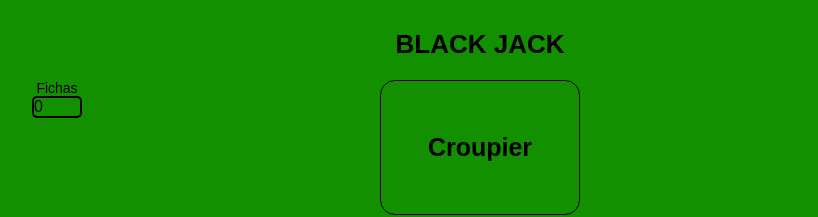
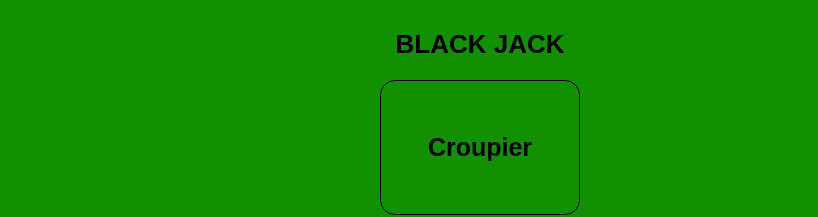
Before and after one commit to Renatolcpereira/blackjack, a plain HTML site: page index.html in a window 1280 px wide. Shown: the top 217 px of the page, without its empty margins (160-978 px from the left). Drawn offline with nearby package versions, Linux system fonts and the light colour scheme.

Commit message:
Add files via upload

```diff
--- a/index.html
+++ b/index.html
@@ -24,10 +24,10 @@
 <body>
     <h1>BLACK JACK</h1>
 
-    <div id="fichasbox">
+    <!-- <div id="fichasbox">
         <p>Fichas</p>
         <div id="cash">0</div>
-    </div>
+    </div> -->
 
     <section id="dealerboard" class="board">
         <p>Croupier</p>
```
